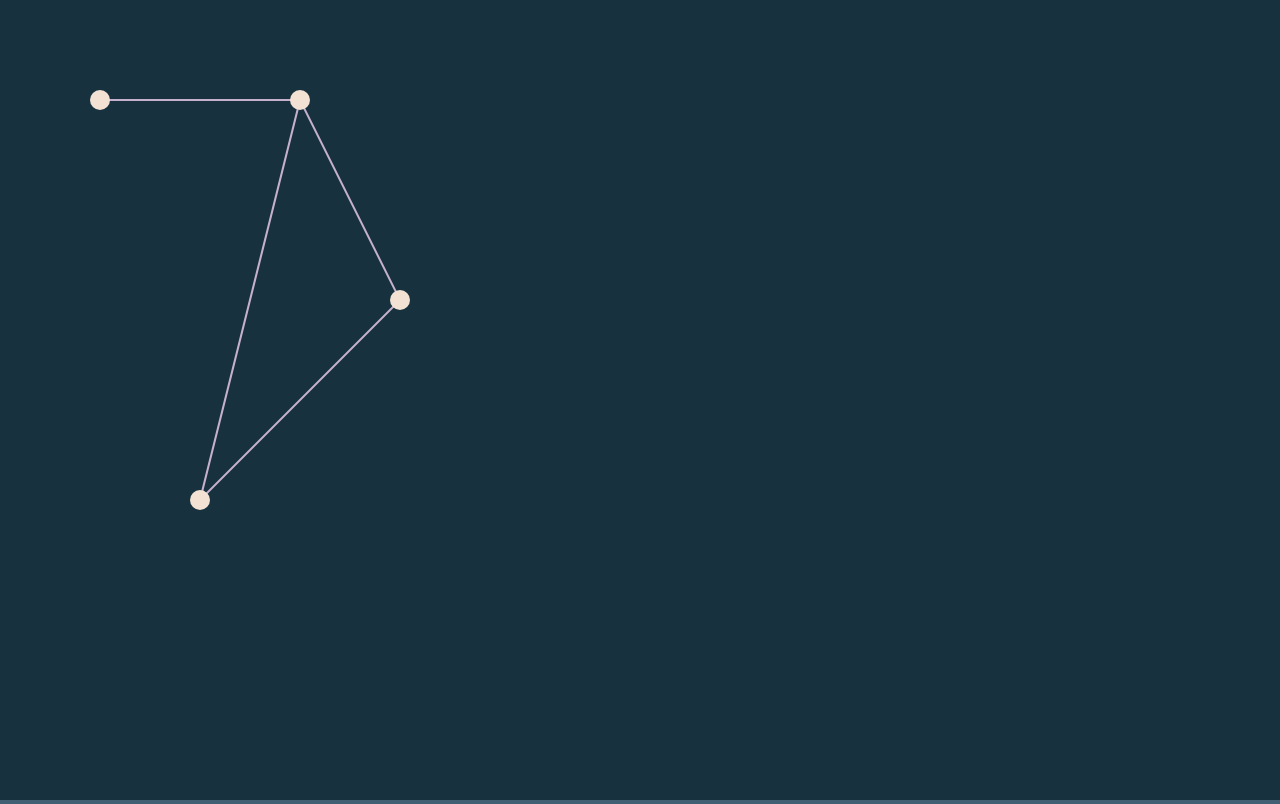
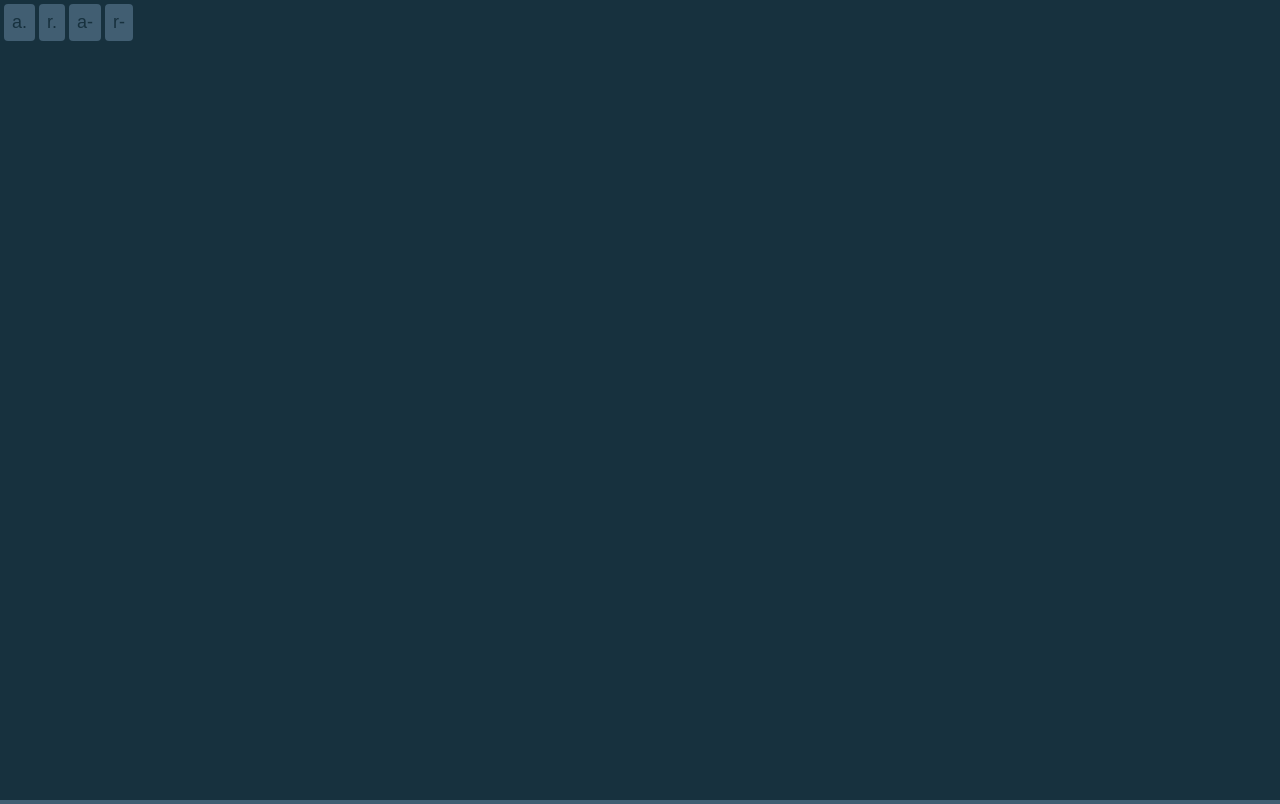
Before and after one commit to Joyanta-Kumar/virtual-world, a plain HTML site: page index.html in a window 1280 px wide. Drawn offline with Linux system fonts and the light colour scheme.

Commit message:
Atleast the addRanomNode and addRandomEdge works

```diff
--- a/index.html
+++ b/index.html
@@ -11,6 +11,12 @@
 </head>
 
 <body>
+  <div id="controls">
+    <input type="button" value="a." onclick="addRandomNode()">
+    <input type="button" value="r.">
+    <input type="button" value="a-" onclick="addRandomEdge()">
+    <input type="button" value="r-">
+  </div>
   <canvas id="canvas"></canvas>
 </body>
 
--- a/javascript/main.js
+++ b/javascript/main.js
@@ -4,17 +4,46 @@ import { Graph } from "./math/graph.js"
 
 const canvas = document.getElementById("canvas");
 const ctx = canvas.getContext("2d");
-
 canvas.width = window.innerWidth;
 canvas.height = window.innerHeight;
 
-const n1 = new Node(100, 100);
-const n2 = new Node(300, 100);
-const n3 = new Node(400, 300);
-const n4 = new Node(200, 500);
-const e1 = new Edge(n1, n2);
-const e2 = new Edge(n2, n3);
-const e3 = new Edge(n3, n4);
-const e4 = new Edge(n2, n4)
-const graph = new Graph([n1, n2, n3, n4], [e1, e2, e3, e4]);
-graph.draw(ctx);
+
+const graph = new Graph([],[]);
+
+
+function addRandomNode() {
+  graph.tryAddNode(new Node(
+    Math.floor(Math.random() * canvas.width),
+    Math.floor(Math.random() * canvas.height)
+  ));
+  console.log(graph.nodes.length, graph.edges.length);
+}
+
+
+function addRandomEdge() {
+  const startIndex = Math.floor(Math.random() * graph.nodes.length);
+  const endIndex = Math.floor(Math.random() * graph.nodes.length);
+  if (startIndex == endIndex) {
+    return;
+  }
+  graph.tryAddEdge(new Edge(
+    graph.nodes[startIndex],
+    graph.nodes[endIndex]
+  ));
+  console.log(graph.nodes.length, graph.edges.length);
+}
+
+// Making things globally available
+window.canvas = canvas;
+window.ctx = ctx;
+window.addRandomNode = addRandomNode;
+window.addRandomEdge = addRandomEdge;
+
+
+function animate() {
+  ctx.clearRect(0, 0, canvas.width, canvas.height);
+  graph.draw(ctx);
+  requestAnimationFrame(animate)
+}
+
+requestAnimationFrame(animate);
--- a/javascript/math/graph.js
+++ b/javascript/math/graph.js
@@ -12,4 +12,32 @@ export class Graph {
       element.draw(ctx);
     }
   }
+
+  containsNode(node) {
+    return this.nodes.find(n => node.equals(n))
+  }
+
+  containsEdge(edge) {
+    return this.edges.find(e => edge.equals(e))
+  }
+
+  addNode(node) {
+    this.nodes.push(node);
+  }
+
+  tryAddNode(node) {
+    if (this.containsNode(node) == undefined) {
+      this.addNode(node);
+    }
+  }
+
+  addEdge(edge) {
+    this.edges.push(edge);
+  }
+
+  tryAddEdge(edge) {
+    if (this.containsEdge(edge) == undefined) {
+      this.addEdge(edge);
+    }
+  }
 }
```
